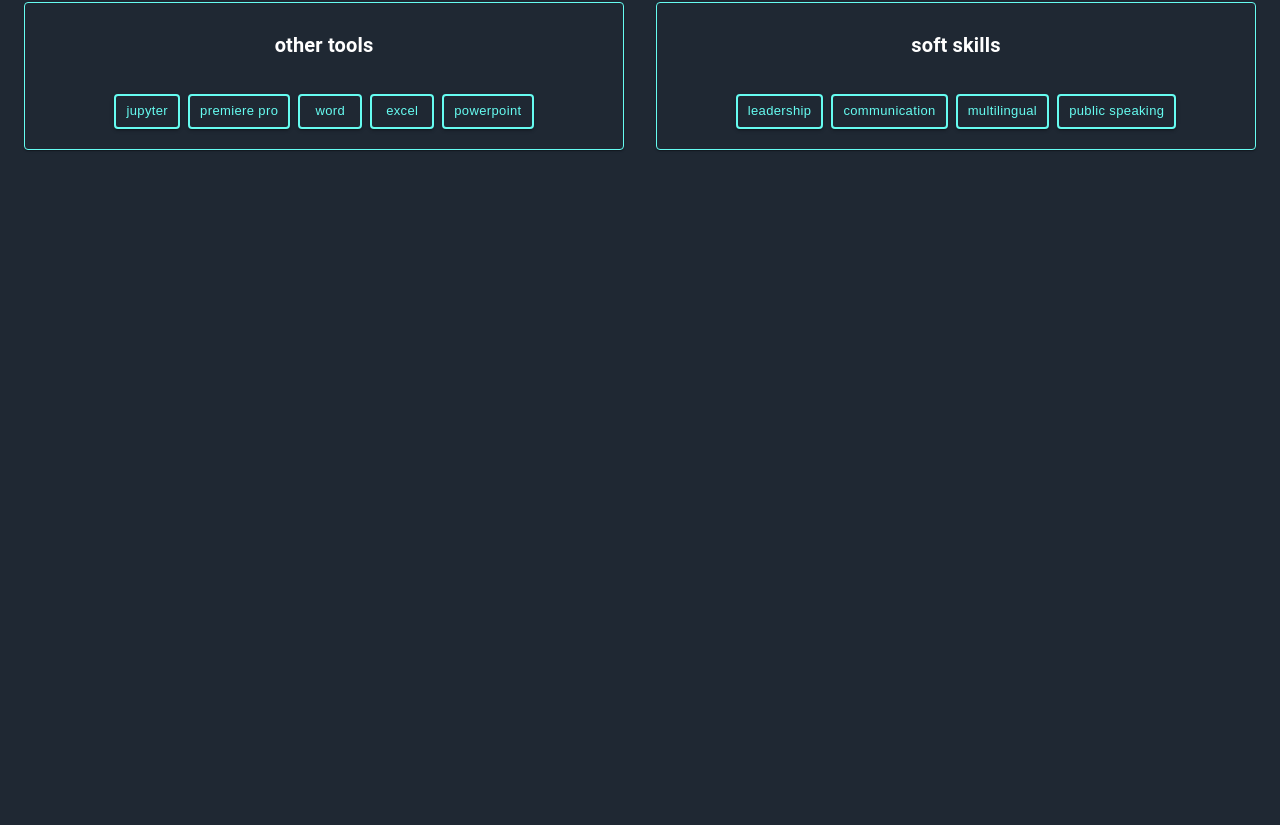
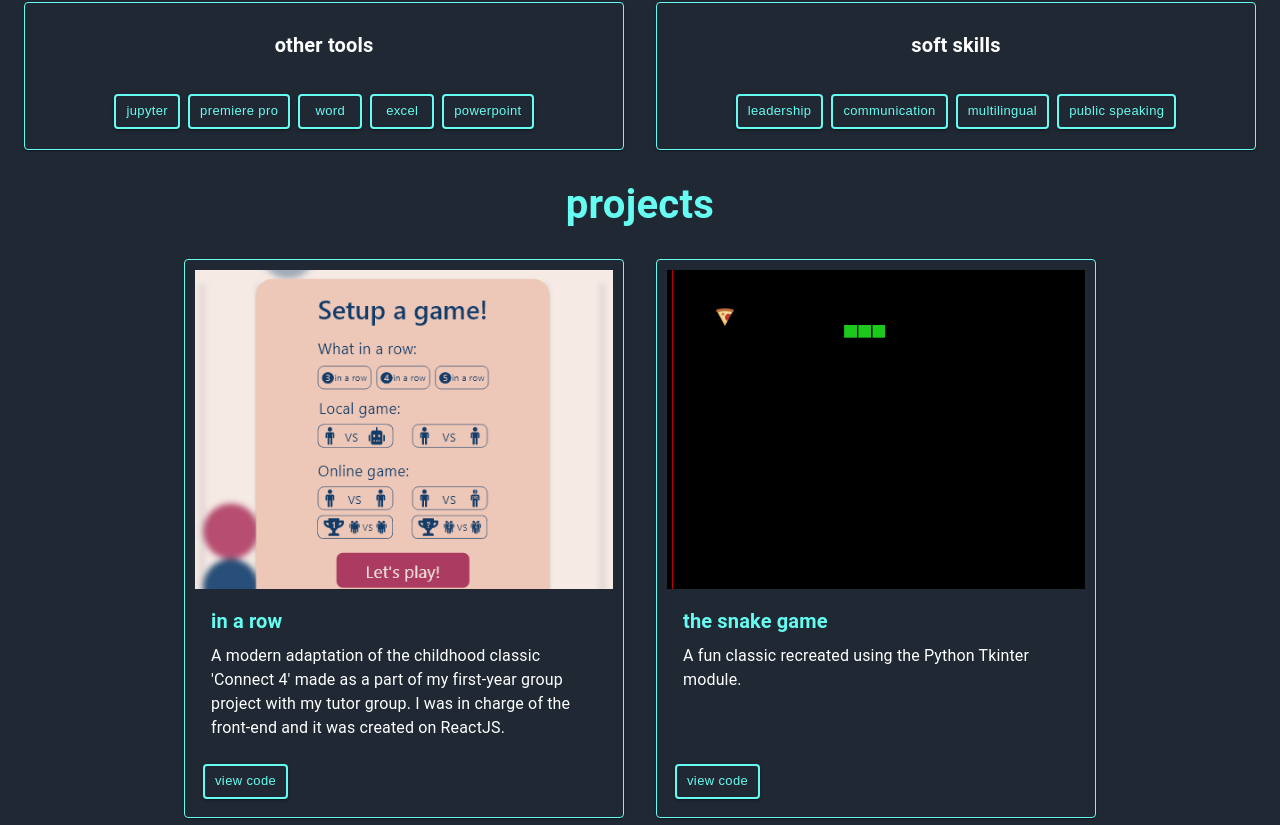
Before and after one commit to v8runn/personal-portfolio, a React (Create React App) app in the folder client/: page / in a window 1280 px wide. Shown: the part 895-1720 px from the top of the page. Before the commit the page ends 1145 px from the top, so only its background shows below. Built offline with nearby package versions, Linux system fonts and the light colour scheme.

Commit message:
add projects component with styling

```diff
--- a/client/src/App.tsx
+++ b/client/src/App.tsx
@@ -2,6 +2,7 @@
 import Navbar from './Navbar'
 import About from './About'
 import Skills from './Skills'
+import Projects from './Projects'
 import { CssBaseline, createTheme, responsiveFontSizes } from '@material-ui/core';
 
 let theme = createTheme({
@@ -24,6 +25,7 @@
       <Navbar />
       <About />
       <Skills />
+      <Projects />
       </CssBaseline>
     </div>
   );
--- a/client/src/Navbar.tsx
+++ b/client/src/Navbar.tsx
@@ -59,7 +59,7 @@
                                     <Button color="inherit" className={classes.btn} href="#skills">
                                         Skills
                                     </Button>
-                                    <Button color="inherit" className={classes.btn}>
+                                    <Button color="inherit" className={classes.btn} href="#projects">
                                         Projects
                                     </Button>
                                     <Button color="inherit" className={classes.btn}>
--- /dev/null
+++ b/client/src/Projects.tsx
@@ -0,0 +1,98 @@
+import './styles.css';
+
+import {
+    Card,
+    CardContent,
+    CardMedia,
+    CardActions,
+    Grid,
+    Button,
+    Typography,
+    Container
+} from "@material-ui/core";
+
+import { makeStyles } from "@material-ui/core/styles";
+import ProjectsData from "./ProjectsData";
+
+const useStyles = makeStyles((theme) => ({
+    root: {
+        backgroundColor: "#1f2833",
+    },
+    title: {
+        color: "#66fcf1",
+        fontWeight: "bold",
+        fontSize: "40px",
+        padding: "30px"
+    },
+    card: {
+        height: "100%",
+        width: "100%",
+        display: "flex",
+        flexDirection: "column",
+        border: "1px solid #66fcf1",
+        background: "#1f2833",
+        padding: "10px"
+      },
+      cardMedia: {
+          paddingTop: "76.25%"
+      },
+      CardContent: {
+          flexGrow: 1,
+      },
+    btn: {
+        textTransform: "lowercase",
+        fontFamily: "'Montserrat', sans-serif",
+        '&:hover': {
+            background: "white",
+            color: "black"
+        },
+        background: "#1f2833",
+        color: "#66fcf1",
+        border: "2px solid #66fcf1",
+      },
+      names: {
+          color: "#66fcf1",
+          fontWeight: "bold"
+      },
+      desc: {
+          color: "white",
+          justifyContent: "center"
+      }
+}))
+
+export default function Projects ()
+{
+   const classes = useStyles();
+
+   return (
+       <div className={classes.root} id="projects">
+           <Typography variant="h4" align="center" className={classes.title}>
+               projects
+           </Typography>
+           <Container maxWidth="md">
+               <Grid container spacing={4}>
+                   {ProjectsData.map((data, index) => (
+                       <Grid item key={index} xs={12} sm={12} md={6}>
+                           <Card className={classes.card}>
+                               <CardMedia className={classes.cardMedia}
+                               image={data.image} />
+                               <CardContent className={classes.CardContent}>
+                                   <Typography gutterBottom variant="h6" className={classes.names}>
+                                       {data.name}
+                                   </Typography>
+                                   <Typography className={classes.desc}>
+                                       {data.description}
+                                   </Typography>
+                               </CardContent>
+                               <CardActions>
+                                   <Button size="small" variant="contained" className={classes.btn} href={data.link}>view code </Button>
+                                </CardActions>
+                                </Card>
+                           </Grid>
+                   ))}
+               </Grid>
+           </Container>
+
+       </div>
+   )
+}
--- a/client/src/ProjectsData.tsx
+++ b/client/src/ProjectsData.tsx
@@ -35,7 +35,7 @@
     {
         name: "chess",
         image: chess,
-        description: "THe game of chess created on Java.",
+        description: "The game of chess created on Java.",
         link: "https://github.com/v8runn/java-chess-game"
     }
 
--- a/client/src/Skills.tsx
+++ b/client/src/Skills.tsx
@@ -14,7 +14,6 @@
 
     root: {
         background: "#1f2833",
-        marginBottom: "100px"
     },
     title: {
         color: "#66fcf1",
```
